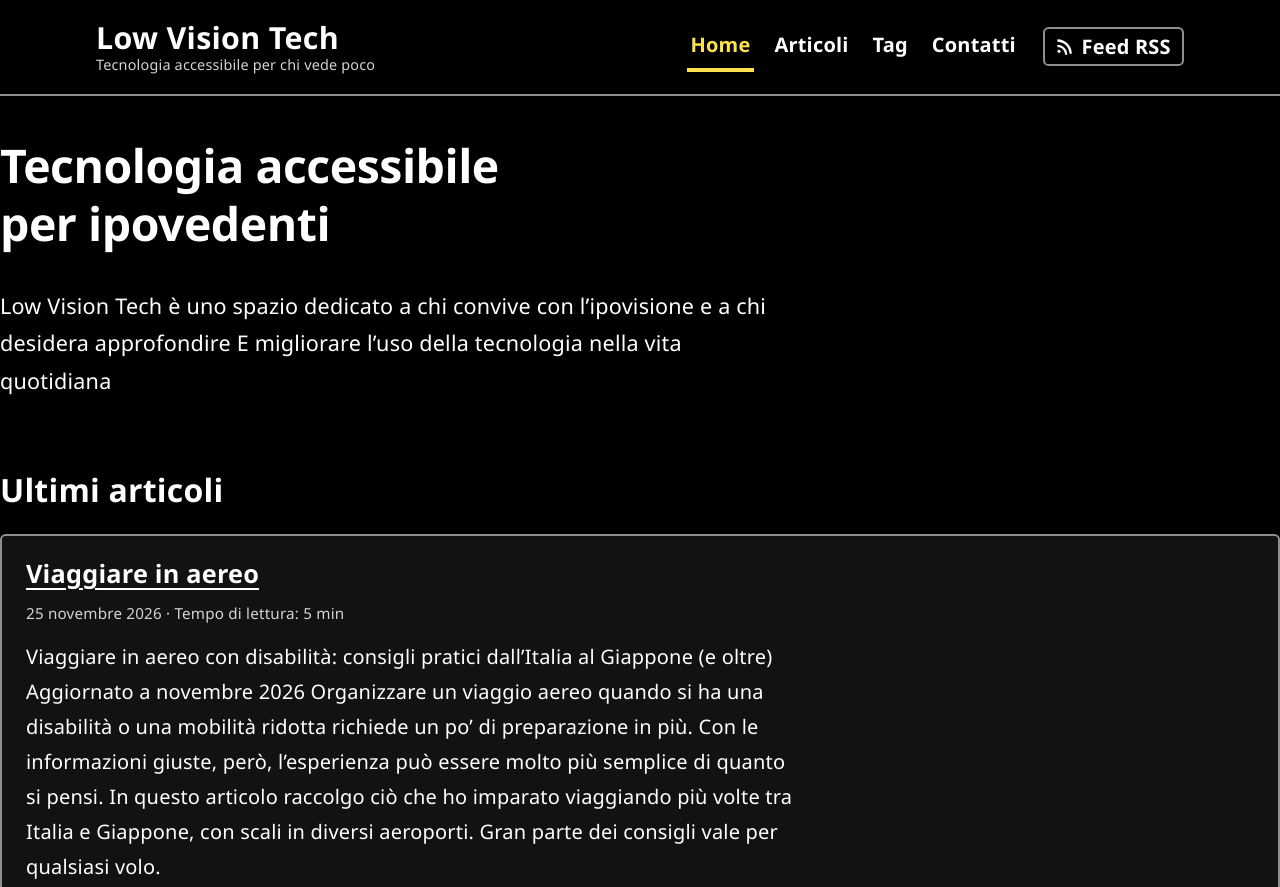
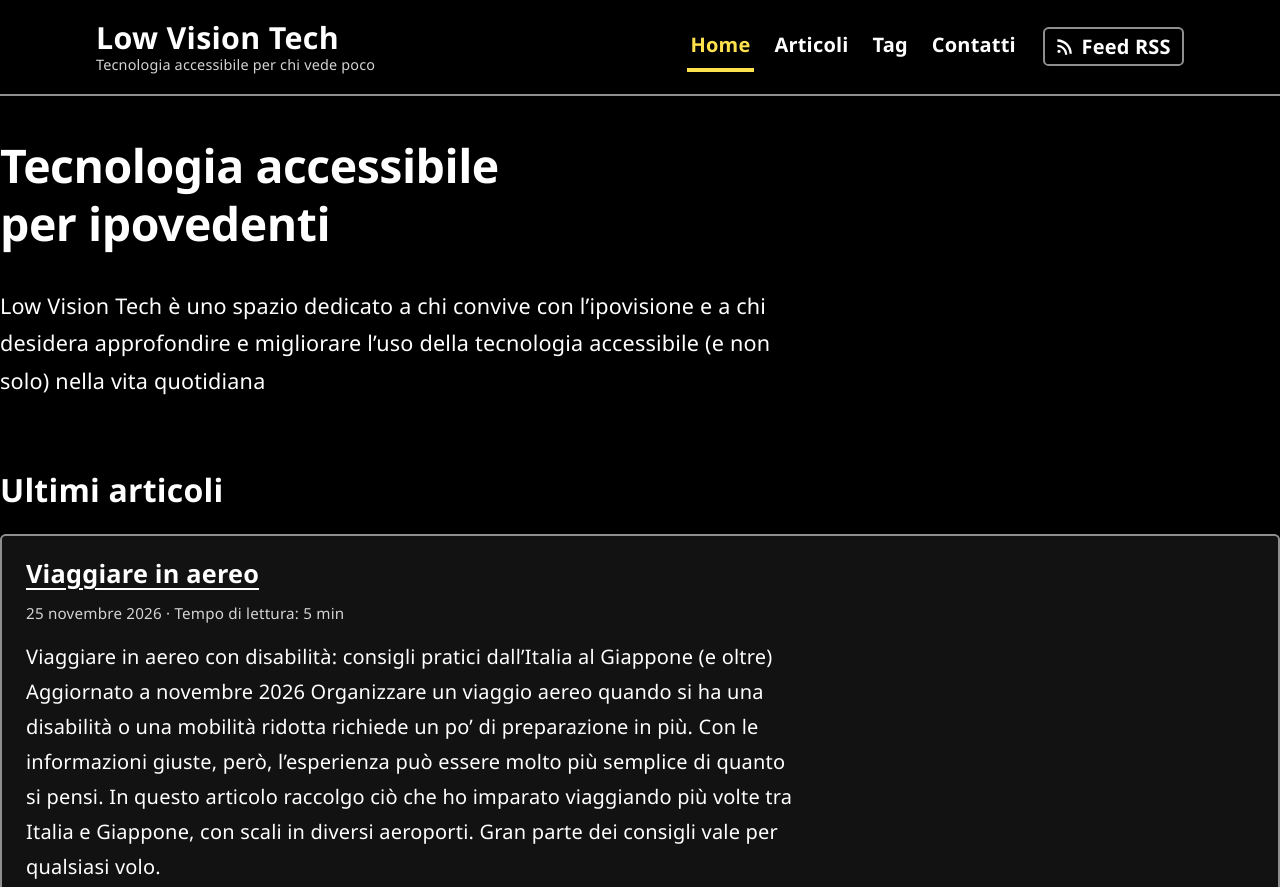
Before and after one commit to low-vision-tech/blog, a plain HTML site: page docs/index.html in a window 1280 px wide. Shown: the top 887 px of the page. Drawn offline with Linux system fonts and the light colour scheme.

Commit message:
Pubblicazione automatica del sito low-vision-tech/blog-src@e1e9c1688bcc879376c749ad3972f33bcfbb3f54

```diff
--- a/docs/index.html
+++ b/docs/index.html
@@ -1,6 +1,6 @@
 <!doctype html><html lang=it><head><meta name=generator content="Hugo 0.160.1"><meta charset=utf-8><meta name=viewport content="width=device-width,initial-scale=1"><title>Low Vision Tech</title><meta name=description content="Tecnologia accessibile, bassa visione e strumenti digitali per chi vede poco."><meta name=author content="Redazione Low Vision Tech"><meta name=color-scheme content="dark"><meta name=theme-color content="#000000"><link rel=canonical href=https://low-vision-tech.github.io/blog/><link rel=stylesheet href=/blog/css/style.css><link rel=alternate type=application/rss+xml href=/blog/index.xml title="Low Vision Tech"></head><body><a class=skip-link href=#contenuto>Salta al contenuto principale</a><header class=intestazione-sito><div class="contenitore intestazione-interna"><a class=titolo-sito href=/blog/><span class=titolo-sito-nome>Low Vision Tech</span>
 <span class=titolo-sito-sottotitolo>Tecnologia accessibile per chi vede poco</span></a><div class=intestazione-azioni><nav aria-label="Navigazione principale"><ul class=menu-principale><li><a href=/blog/ aria-current=page>Home</a></li><li><a href=/blog/posts/>Articoli</a></li><li><a href=/blog/tags/>Tag</a></li><li><a href=/blog/contatti/>Contatti</a></li></ul></nav><a class=link-feed href=/blog/index.xml><svg class="icona-feed" aria-hidden="true" focusable="false" width="18" height="18" viewBox="0 0 24 24" fill="currentColor"><path d="M6.18 17.82a2.18 2.18.0 11-4.36.0 2.18 2.18.0 014.36.0zM1.82 8.91V12C7.45 12 12 16.55 12 22.18h3.09c0-7.33-5.94-13.27-13.27-13.27zm0-7.09v3.09C10.71 4.91 18 12.2 18 21.09h3.09c0-10.6-8.49-19.27-19.27-19.27z"/></svg>
-<span>Feed RSS</span></a></div></div></header><main id=contenuto class=contenuto tabindex=-1><section class=introduzione aria-labelledby=titolo-home><h1 id=titolo-home>Tecnologia accessibile per ipovedenti</h1><div class=testo-introduzione><p>Low Vision Tech è uno spazio dedicato a chi convive con l&rsquo;ipovisione e a chi desidera approfondire E migliorare l&rsquo;uso della tecnologia nella vita quotidiana</p></div></section><section class=ultimi-articoli aria-labelledby=titolo-ultimi-articoli><h2 id=titolo-ultimi-articoli>Ultimi articoli</h2><div class=elenco-schede><article class=scheda-articolo><h3 class=scheda-titolo><a href=/blog/posts/viaggiare/>Viaggiare in aereo</a></h3><p class=meta><time datetime=2026-11-25>25 novembre 2026</time>
+<span>Feed RSS</span></a></div></div></header><main id=contenuto class=contenuto tabindex=-1><section class=introduzione aria-labelledby=titolo-home><h1 id=titolo-home>Tecnologia accessibile per ipovedenti</h1><div class=testo-introduzione><p>Low Vision Tech è uno spazio dedicato a chi convive con l&rsquo;ipovisione e a chi desidera approfondire e migliorare l&rsquo;uso della tecnologia accessibile (e non solo) nella vita quotidiana</p></div></section><section class=ultimi-articoli aria-labelledby=titolo-ultimi-articoli><h2 id=titolo-ultimi-articoli>Ultimi articoli</h2><div class=elenco-schede><article class=scheda-articolo><h3 class=scheda-titolo><a href=/blog/posts/viaggiare/>Viaggiare in aereo</a></h3><p class=meta><time datetime=2026-11-25>25 novembre 2026</time>
 <span aria-hidden=true>·</span>
 <span>Tempo di lettura: 5 min</span></p><p>Viaggiare in aereo con disabilità: consigli pratici dall’Italia al Giappone (e oltre) Aggiornato a novembre 2026
 Organizzare un viaggio aereo quando si ha una disabilità o una mobilità ridotta richiede un po’ di preparazione in più. Con le informazioni giuste, però, l’esperienza può essere molto più semplice di quanto si pensi. In questo articolo raccolgo ciò che ho imparato viaggiando più volte tra Italia e Giappone, con scali in diversi aeroporti. Gran parte dei consigli vale per qualsiasi volo.</p><div class=tag-articolo role=group aria-label="Tag dell'articolo"><span class=tag-etichetta aria-hidden=true>Tag:</span><ul class=elenco-tag><li><a href=/blog/tags/accessibilit%C3%A0/ rel=tag>Accessibilità</a></li><li><a href=/blog/tags/viaggi/ rel=tag>Viaggi</a></li></ul></div></article><article class=scheda-articolo><h3 class=scheda-titolo><a href=/blog/posts/lavoro/>Lavoro e ipovisione</a></h3><p class=meta><time datetime=2026-11-17>17 novembre 2026</time>
```
